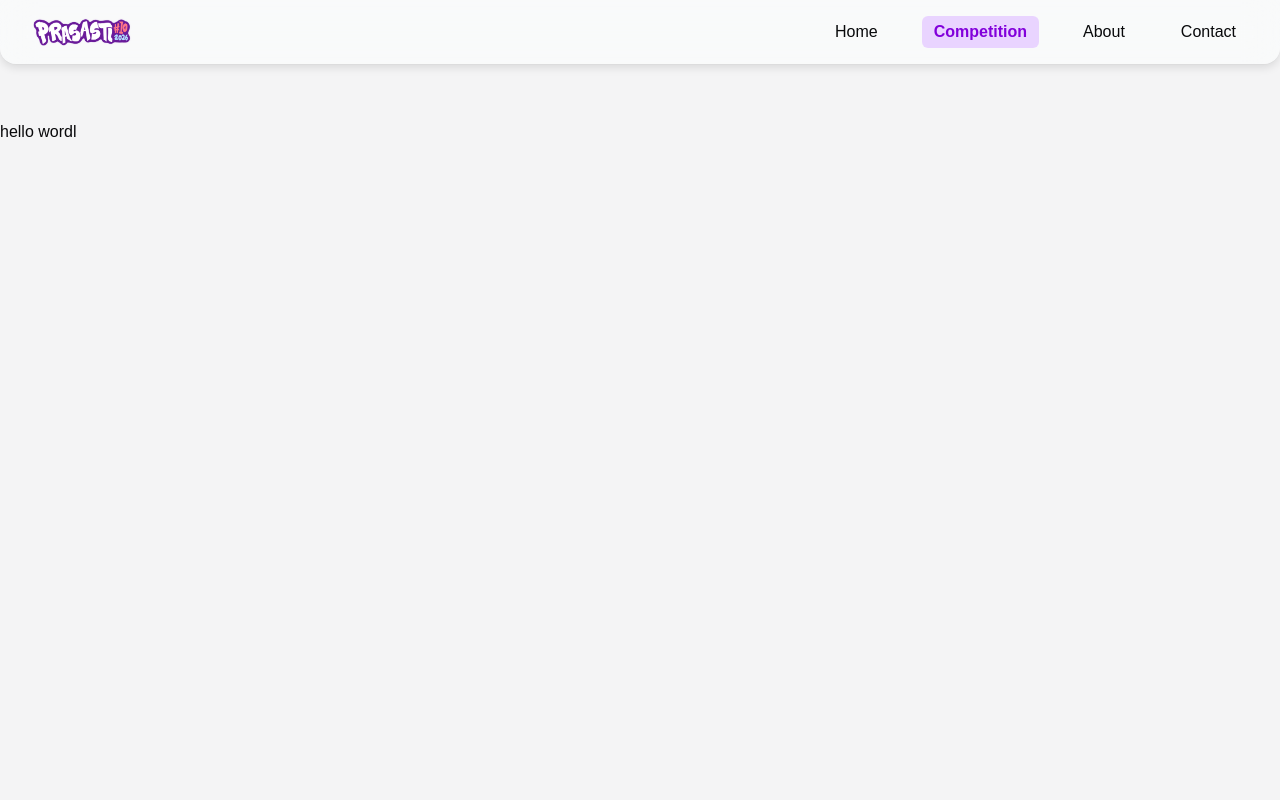
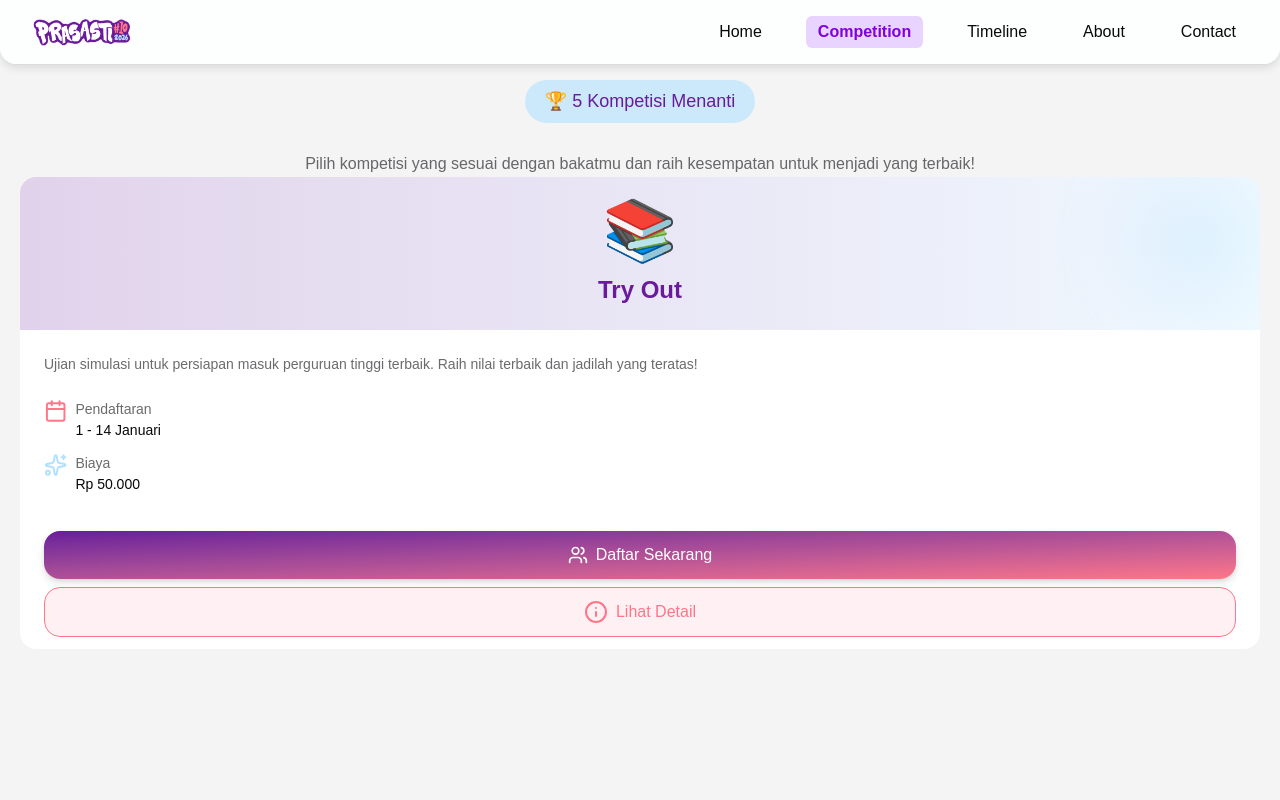
Before and after one commit to RizqiAndri07/kemas-2025, a Next.js app: page /competition in a window 1280 px wide. Shown: the top 800 px of the page. Built offline with nearby package versions, Linux system fonts and the light colour scheme.

Commit message:
update dikit ga ngaruh

```diff
--- /dev/null
+++ b/app/competition/EventCard.tsx
@@ -0,0 +1,60 @@
+import { Calendar, Info, Sparkles, Users } from "lucide-react";
+import Link from "next/link";
+import React from "react";
+
+const EventCard = () => {
+  return (
+    <div className="bg-background rounded-2xl">
+      <div className="p-6 text-center relative overflow-hidden bg-linear-to-r rounded-t-2xl from-primary/20 to-accent/20">
+        <div className="absolute top-0 right-0 w-32 h-32 rounded-full blur-2xl opacity-30 bg-accent" />
+        <div className="text-6xl mb-3 relative z-10">📚</div>
+        <h3 className="relative z-10 text-primary">Try Out</h3>
+      </div>
+
+      {/* Card Body */}
+      <div className="p-6">
+        <p className="body-sm text-left text-foreground/60 text-sm mb-6 ">
+          Ujian simulasi untuk persiapan masuk perguruan tinggi terbaik. Raih
+          nilai terbaik dan jadilah yang teratas!
+        </p>
+
+        {/* Info */}
+        <div className="flex flex-col gap-3">
+          <div className="flex items-start gap-2 ">
+            <Calendar className="text-secondary" />
+            <div className="body-sm  w-full text-left">
+              <p className="text-foreground/60">Pendaftaran</p>
+              <p className="">1 - 14 Januari</p>
+            </div>
+          </div>
+          <div className="flex items-start gap-2">
+            <Sparkles className="text-accent" />
+            <div className="body-sm  w-full text-left">
+              <p className="text-foreground/60">Biaya</p>
+              <p className="">Rp 50.000</p>
+            </div>
+          </div>
+        </div>
+      </div>
+      {/* button */}
+      <div className="grid px-6 gap-2 py-3">
+        <Link
+          className="bg-linear-to-br from-primary to-secondary text-primary-foreground p-3 rounded-2xl flex items-center justify-center gap-2  shadow-md "
+          href={""}
+        >
+          <Users size={20} />
+        Daftar Sekarang
+        </Link>
+        <Link
+          href={""}
+          className="p-3 bg-secondary/10 rounded-2xl flex justify-center items-center gap-2 text-secondary border border-secondary"
+        >
+          <Info />
+          Lihat Detail
+        </Link>
+      </div>
+    </div>
+  );
+};
+
+export default EventCard;
--- /dev/null
+++ b/app/competition/HeroSection.tsx
@@ -0,0 +1,18 @@
+import React from "react";
+
+const HeroSection = () => {
+  return (
+    <div className="flex flex-col items-center justify-center text-center px-5 gap-7">
+      <h5 className="text-primary bg-accent/60 py-2 px-5 rounded-full">
+        🏆 5 Kompetisi Menanti
+      </h5>
+
+      <p className="body text-foreground/60">
+        Pilih kompetisi yang sesuai dengan bakatmu dan raih kesempatan untuk
+        menjadi yang terbaik!
+      </p>
+    </div>
+  );
+};
+
+export default HeroSection;
--- a/app/competition/page.tsx
+++ b/app/competition/page.tsx
@@ -1,9 +1,14 @@
-import React from 'react'
+import React from "react";
+import HeroSection from "./HeroSection";
+import EventCard from "./EventCard";
 
 const page = () => {
   return (
-    <div>hello wordl</div>
-  )
-}
+    <div className="text-center px-5">
+      <HeroSection />
+      <EventCard />
+    </div>
+  );
+};
 
-export default page
+export default page;
--- a/app/layout.tsx
+++ b/app/layout.tsx
@@ -24,7 +24,7 @@ export default function RootLayout({
         className={`${jakartaSans.variable} antialiased bg-zinc-100 font-sans`}
       >
         <Navbar />
-        <main className="min-h-screen pt-30">{children}</main>
+        <main className="min-h-screen pt-20">{children}</main>
         <Footer />
       </body>
     </html>
--- a/components/Navbar.tsx
+++ b/components/Navbar.tsx
@@ -14,13 +14,14 @@ const Navbar = () => {
   const links = [
     { href: "/", label: "Home" },
     { href: "/competition", label: "Competition" },
+    { href: "/timeline", label: "Timeline" },
     { href: "/about", label: "About" },
     { href: "/contact", label: "Contact" },
   ];
 
   return (
     <>
-      <div className="bg-background/50 backdrop-blur-lg rounded-b-2xl py-4 px-8 flex justify-between items-center fixed top-0 shadow-sm z-20 w-full">
+      <div className="bg-background/90 backdrop-blur-md rounded-b-2xl py-4 px-8 flex justify-between items-center fixed top-0 shadow-sm z-20 w-full">
         <Image src="/logo.png" width={100} alt="logo" height={60} />
 
         <button
@@ -63,6 +64,11 @@ const Navbar = () => {
             <Link
               key={link.href}
               href={link.href}
+              onClick={() => {
+                setTimeout(() => {
+                  setOpen(false);
+                }, 800);
+              }}
               className={clsx(
                 "px-3 py-2 rounded-xl transition mx-3",
                 pathname === link.href
--- a/components/home/Join.tsx
+++ b/components/home/Join.tsx
@@ -7,7 +7,7 @@ const Join = () => {
     <div className="bg-linear-to-br from-primary to-secondary px-16 py-16   m-5 rounded-2xl text-background text-center">
       <h5>Siap bergabung?</h5>
       <p className="body my-5">
-        Daftarkan dirimu sekarang dan jadilah bagian dari Prasasti 10 !
+        Daftarkan dirimu sekarang dan jadilah bagian dari Prasasti 10!
       </p>
       <Button variant={"outline"} size={"lg"} className="text-foreground">
         Lihat Semua Kompetisi <ArrowRight />
```
